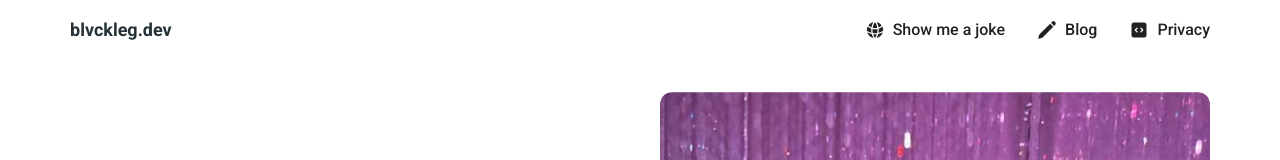
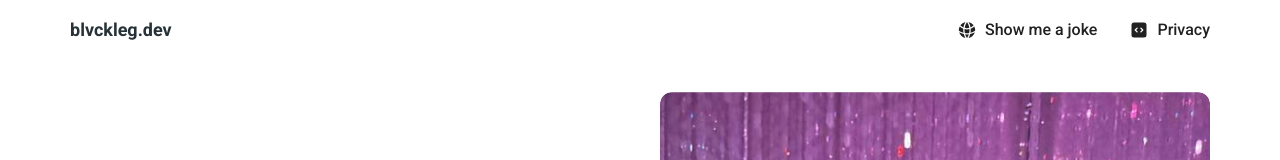
Before and after one commit to sanriodev/blvckleg.dev, a Next.js app: page /portfolio in a window 1280 px wide. Shown: the top 160 px of the page. Built offline with nearby package versions, Linux system fonts and the light colour scheme; grey boxes are pictures that could not be loaded.

Commit message:
fix: remove blog and blog link

```diff
--- a/src/app/blog/page.tsx
+++ b/src/app/blog/page.tsx
@@ -29,7 +29,7 @@ export default function Portfolio() {
       }}
       className='base-page-size'
     >
-      <Blog />
+      {/* <Blog /> */}
       <Footer />
     </motion.div>
   );
--- a/src/app/portfolio/page.tsx
+++ b/src/app/portfolio/page.tsx
@@ -41,7 +41,7 @@ export default function Portfolio() {
       <Skills />
       <Projects />
       <Testimonial />
-      <BlogSection />
+      {/* <BlogSection /> */}
       {/* <ContactForm /> */}
       <Clients />
       <Footer />
--- a/src/components/navbar.tsx
+++ b/src/components/navbar.tsx
@@ -21,12 +21,12 @@ const NAV_MENU = [
     href: '/joke',
     external: false,
   },
-  {
-    name: 'Blog',
-    icon: PencilIcon,
-    href: 'https://blog.blvckleg.dev',
-    external: true,
-  },
+  // {
+  //   name: 'Blog',
+  //   icon: PencilIcon,
+  //   href: 'https://blog.blvckleg.dev',
+  //   external: true,
+  // },
   {
     name: 'Privacy',
     icon: CodeBracketSquareIcon,
```
